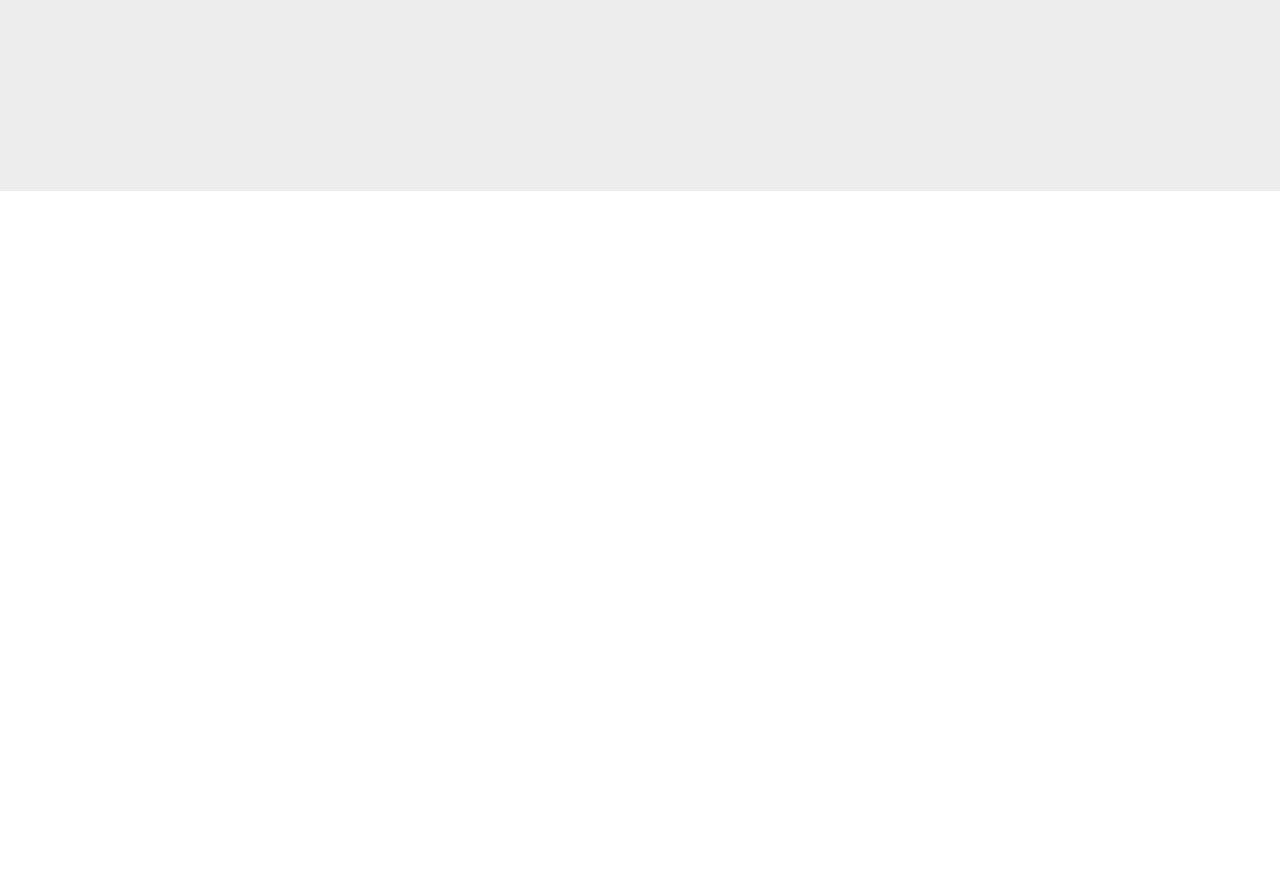
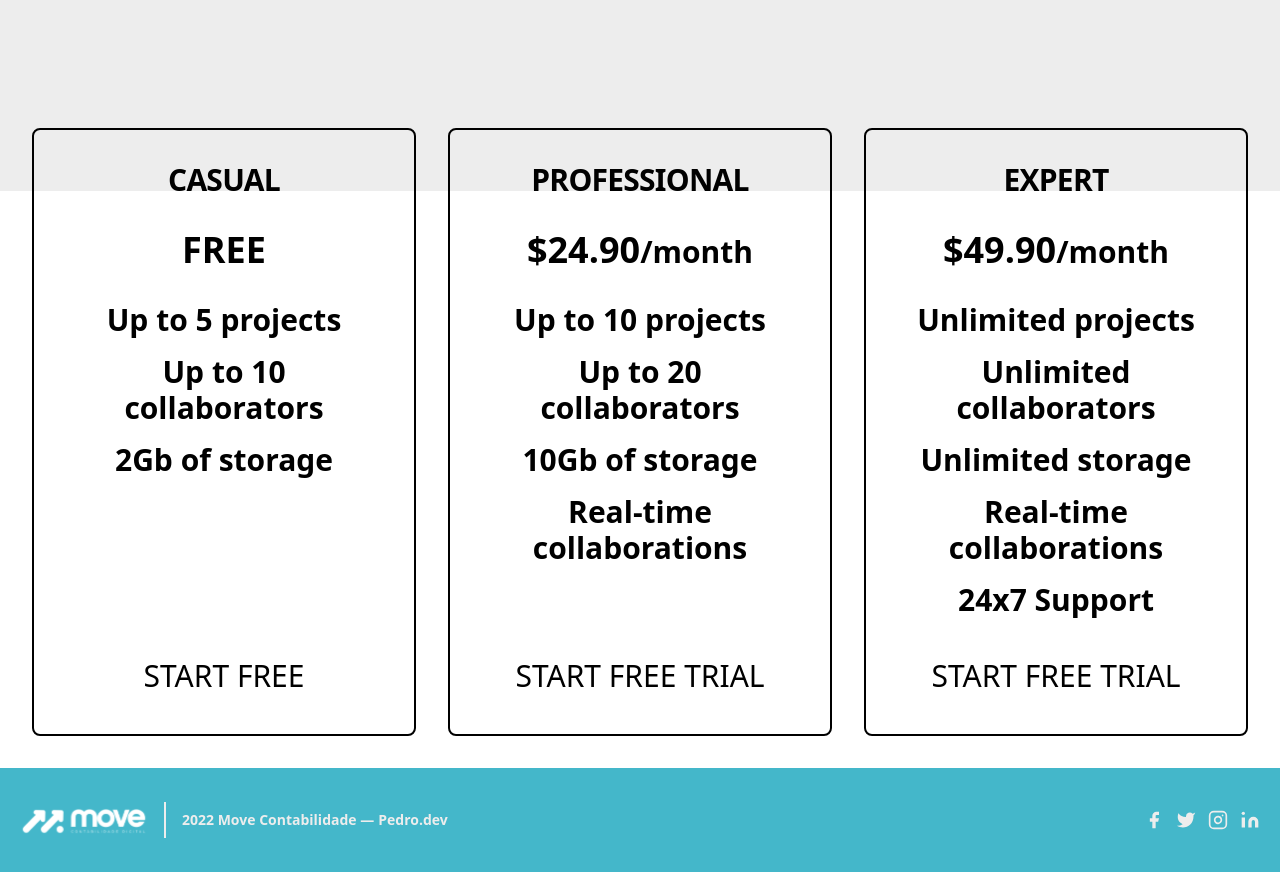
Before and after one commit to PedroNnsM/move-contabildade, a React (Vite) app in the folder my-project/: page / in a window 1280 px wide. Shown: the part 609-1481 px from the top of the page. Before the commit the page ends 800 px from the top, so only its background shows below. Built offline with nearby package versions, Linux system fonts and the light colour scheme.

Commit message:
Cards de preço e footer

```diff
--- a/my-project/src/App.jsx
+++ b/my-project/src/App.jsx
@@ -1,16 +1,18 @@
+import { FooterPage } from "./components/Footer";
 import { Header } from "./components/Header";
 import {  Navbar } from "./components/Navbar";
+import { PriceCards } from "./components/Price";
 
 export default function App() {
   return (
     <div className="text-3xl font-bold bg-move-gray-100 h-screen">
       <Navbar />
       <Header />
-      <div >
-        <div className="mt[16rem]">
+      <PriceCards />
 
-        </div>
-      </div>
+
+
+      <FooterPage />
     </div>
   )
 }
--- /dev/null
+++ b/my-project/src/components/Footer/index.jsx
@@ -0,0 +1,41 @@
+import footerImageLogo from '../../../public/MOVE-LOGO-BrancoSVG.svg';
+
+export function FooterPage() {
+    return (
+
+      <footer className="text-move-gray-100 bg-move-blue-500 body-font">
+        <div className="container px-5 py-8 mx-auto flex items-center sm:flex-row flex-col">
+          <a className="flex title-font font-medium items-center md:justify-start justify-center text-gray-900">
+            <img className='w-[8rem]' src={footerImageLogo} />
+          </a>
+          <p className="text-sm text-gray-500 sm:ml-4 sm:pl-4 sm:border-l-2 sm:border-gray-200 sm:py-2 sm:mt-0 mt-4"> 2022 Move Contabilidade —
+            <a href="https://www.linkedin.com/in/pedro-nunes-m/" className="text-gray-600 ml-1" rel="noopener noreferrer" target="_blank">Pedro.dev</a>
+          </p>
+          <span className="inline-flex sm:ml-auto sm:mt-0 mt-4 justify-center sm:justify-start">
+            <a className="text-gray-500">
+              <svg fill="currentColor" strokeLinecap="round" strokeLinejoin="round" strokeWidth={2} className="w-5 h-5" viewBox="0 0 24 24">
+                <path d="M18 2h-3a5 5 0 00-5 5v3H7v4h3v8h4v-8h3l1-4h-4V7a1 1 0 011-1h3z" />
+              </svg>
+            </a>
+            <a className="ml-3 text-gray-500">
+              <svg fill="currentColor" strokeLinecap="round" strokeLinejoin="round" strokeWidth={2} className="w-5 h-5" viewBox="0 0 24 24">
+                <path d="M23 3a10.9 10.9 0 01-3.14 1.53 4.48 4.48 0 00-7.86 3v1A10.66 10.66 0 013 4s-4 9 5 13a11.64 11.64 0 01-7 2c9 5 20 0 20-11.5a4.5 4.5 0 00-.08-.83A7.72 7.72 0 0023 3z" />
+              </svg>
+            </a>
+            <a className="ml-3 text-gray-500">
+              <svg fill="none" stroke="currentColor" strokeLinecap="round" strokeLinejoin="round" strokeWidth={2} className="w-5 h-5" viewBox="0 0 24 24">
+                <rect width={20} height={20} x={2} y={2} rx={5} ry={5} />
+                <path d="M16 11.37A4 4 0 1112.63 8 4 4 0 0116 11.37zm1.5-4.87h.01" />
+              </svg>
+            </a>
+            <a className="ml-3 text-gray-500">
+              <svg fill="currentColor" stroke="currentColor" strokeLinecap="round" strokeLinejoin="round" strokeWidth={0} className="w-5 h-5" viewBox="0 0 24 24">
+                <path stroke="none" d="M16 8a6 6 0 016 6v7h-4v-7a2 2 0 00-2-2 2 2 0 00-2 2v7h-4v-7a6 6 0 016-6zM2 9h4v12H2z" />
+                <circle cx={4} cy={4} r={2} stroke="none" />
+              </svg>
+            </a>
+          </span>
+        </div>
+      </footer>
+    );
+  }
--- a/my-project/src/components/Header/index.jsx
+++ b/my-project/src/components/Header/index.jsx
@@ -35,7 +35,7 @@ export function Header(){
       </div>
       <div className="flex items-center justify-center  bg-gradient-to-t from-move-blue-500 to-move-gray-100 z-0 lg:bg-none lg:w-[40%] lg:justify-start lg:items-">
         <img src={FotoHeader} alt="" className='lg:hidden' />
-        <img src={FotoHeaderDesktop} alt="" className=' hidden   lg:block ' />
+        <img src={FotoHeaderDesktop} alt="" className=' hidden    lg:block ' />
       </div>
     </div>
   )
--- /dev/null
+++ b/my-project/src/components/Price/index.jsx
@@ -0,0 +1,104 @@
+export function PriceCards(){
+  return (
+
+<div className="bg-white dark:bg-gray-900">
+  <div className="container px-6 py-8 mx-auto">
+    <div className="flex flex-col items-center justify-center space-y-8 lg:-mx-4 lg:flex-row lg:items-stretch lg:space-y-0">
+      <div className="flex flex-col w-full max-w-sm p-8 space-y-8 text-center bg-white border-2 border-gray-200 rounded-lg lg:mx-4 dark:bg-gray-900 dark:border-gray-700">
+        <div className="flex-shrink-0">
+          <h2 className="inline-flex items-center justify-center px-2 font-semibold tracking-tight text-blue-400 uppercase rounded-lg bg-gray-50 dark:bg-gray-700">
+            Casual
+          </h2>
+        </div>
+        <div className="flex-shrink-0">
+          <span className="pt-2 text-4xl font-bold text-gray-800 uppercase dark:text-gray-100">
+            Free
+          </span>
+        </div>
+        <ul className="flex-1 space-y-4">
+          <li className="text-gray-500 dark:text-gray-400">
+            Up to 5 projects
+          </li>
+          <li className="text-gray-500 dark:text-gray-400">
+            Up to 10 collaborators
+          </li>
+          <li className="text-gray-500 dark:text-gray-400">
+            2Gb of storage
+          </li>
+        </ul>
+        <button className="inline-flex items-center justify-center px-4 py-2 font-medium text-white uppercase transition-colors bg-blue-500 rounded-lg hover:bg-blue-700 focus:outline-none">
+          Start free
+        </button>
+      </div>
+      <div className="flex flex-col w-full max-w-sm p-8 space-y-8 text-center bg-white border-2 border-gray-200 rounded-lg lg:mx-4 dark:bg-gray-900 dark:border-gray-700">
+        <div className="flex-shrink-0">
+          <h2 className="inline-flex items-center justify-center px-2 font-semibold tracking-tight text-blue-400 uppercase rounded-lg bg-gray-50 dark:bg-gray-700">
+            Professional
+          </h2>
+        </div>
+        <div className="flex-shrink-0">
+          <span className="pt-2 text-4xl font-bold text-gray-800 uppercase dark:text-gray-100">
+            $24.90
+          </span>
+          <span className="text-gray-500 dark:text-gray-400">
+            /month
+          </span>
+        </div>
+        <ul className="flex-1 space-y-4">
+          <li className="text-gray-500 dark:text-gray-400">
+            Up to 10 projects
+          </li>
+          <li className="text-gray-500 dark:text-gray-400">
+            Up to 20 collaborators
+          </li>
+          <li className="text-gray-500 dark:text-gray-400">
+            10Gb of storage
+          </li>
+          <li className="text-gray-500 dark:text-gray-400">
+            Real-time collaborations
+          </li>
+        </ul>
+        <button className="inline-flex items-center justify-center px-4 py-2 font-medium text-white uppercase transition-colors bg-blue-500 rounded-lg hover:bg-blue-700 focus:outline-none">
+          Start free trial
+        </button>
+      </div>
+      <div className="flex flex-col w-full max-w-sm p-8 space-y-8 text-center bg-white border-2 border-gray-200 rounded-lg lg:mx-4 dark:bg-gray-900 dark:border-gray-700">
+        <div className="flex-shrink-0">
+          <h2 className="inline-flex items-center justify-center px-2 font-semibold tracking-tight text-blue-400 uppercase rounded-lg bg-gray-50 dark:bg-gray-700">
+            Expert
+          </h2>
+        </div>
+        <div className="flex-shrink-0">
+          <span className="pt-2 text-4xl font-bold text-gray-800 uppercase dark:text-gray-100">
+            $49.90
+          </span>
+          <span className="text-gray-500 dark:text-gray-400">
+            /month
+          </span>
+        </div>
+        <ul className="flex-1 space-y-4">
+          <li className="text-gray-500 dark:text-gray-400">
+            Unlimited projects
+          </li>
+          <li className="text-gray-500 dark:text-gray-400">
+            Unlimited collaborators
+          </li>
+          <li className="text-gray-500 dark:text-gray-400">
+            Unlimited storage
+          </li>
+          <li className="text-gray-500 dark:text-gray-400">
+            Real-time collaborations
+          </li>
+          <li className="text-gray-500 dark:text-gray-400">
+            24x7 Support
+          </li>
+        </ul>
+        <button className="inline-flex items-center justify-center px-4 py-2 font-medium text-white uppercase transition-colors bg-blue-500 rounded-lg hover:bg-blue-700 focus:outline-none">
+          Start free trial
+        </button>
+      </div>
+    </div>
+  </div>
+</div>
+);
+  }
```
Also changed, not shown: my-project/public/MOVE-LOGO-BrancoSVG.svg (added).
